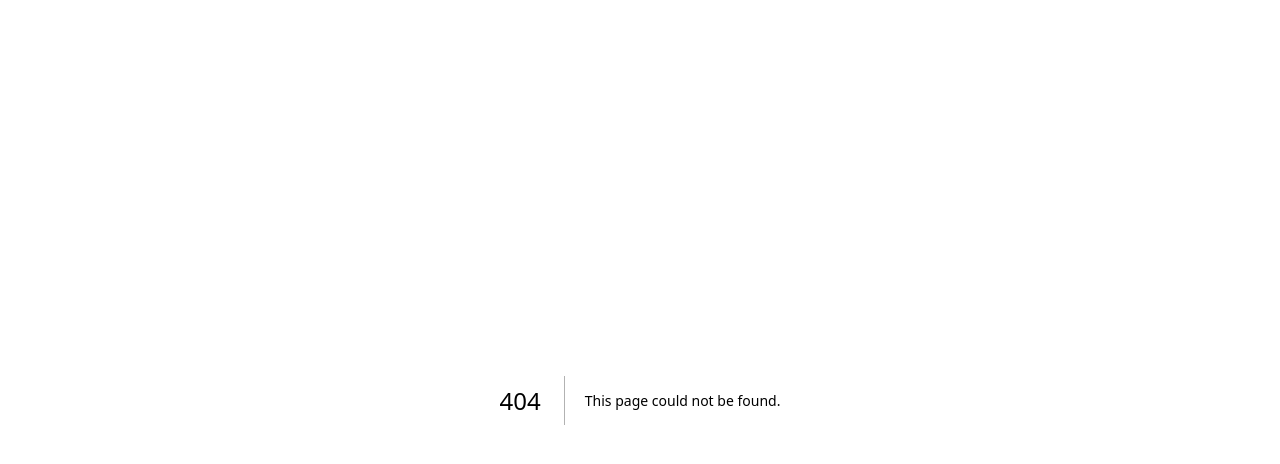
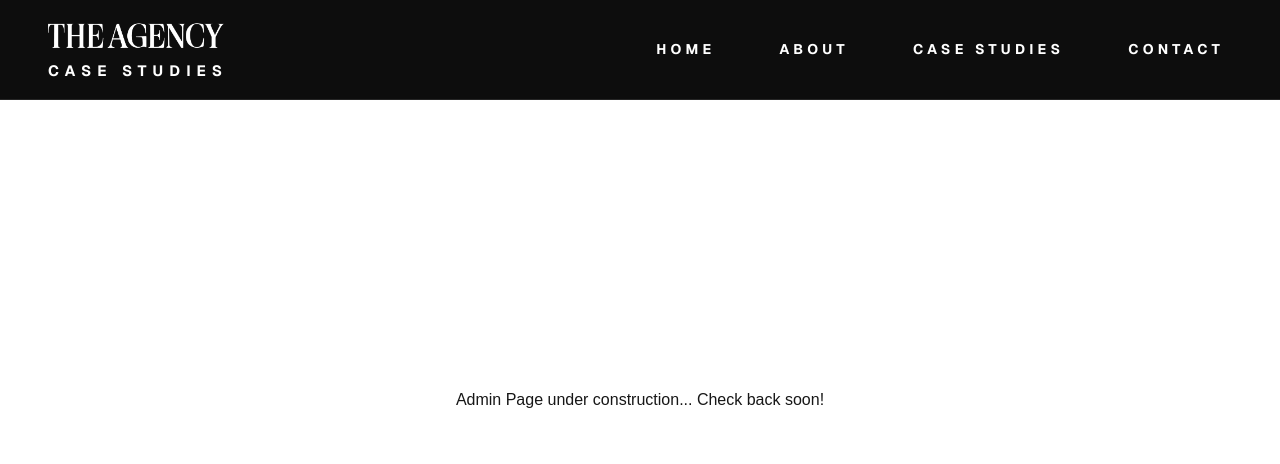
Before and after one commit to The-Agency-at-UF/new-biz-case-studies, a Next.js app in the folder frontend/: page /admin in a window 1280 px wide. Before the commit this address had no page. Shown: the top 464 px of the page. Built offline with nearby package versions, Linux system fonts and the light colour scheme.

Commit message:
feat: page init for admin and login
help Neema start auth development

```diff
--- /dev/null
+++ b/frontend/src/app/admin/page.tsx
@@ -0,0 +1,12 @@
+import NavBar from "../../components/NavBar";
+export default function AdminPage() {
+  return (
+    <div className="min-h-screen flex flex-col items-center justify-center text-white">
+          <NavBar />
+
+          <div>
+            <h1 className="text-foreground">Admin Page under construction... Check back soon!</h1>
+          </div>
+        </div>
+  );
+}
--- /dev/null
+++ b/frontend/src/app/login/page.tsx
@@ -0,0 +1,12 @@
+import NavBar from "../../components/NavBar";
+export default function LoginPage() {
+  return (
+    <div className="min-h-screen flex flex-col items-center justify-center text-white">
+          <NavBar />
+
+          <div>
+            <h1 className="text-foreground">Login under construction... Check back soon!</h1>
+          </div>
+        </div>
+  );
+}
```
